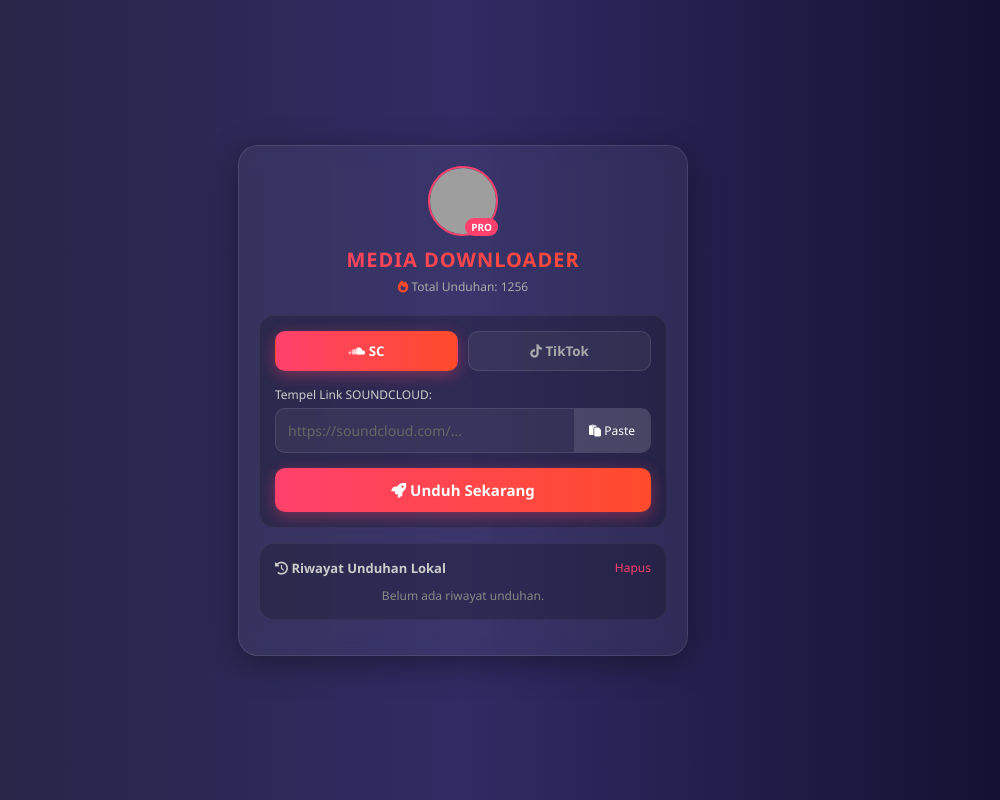
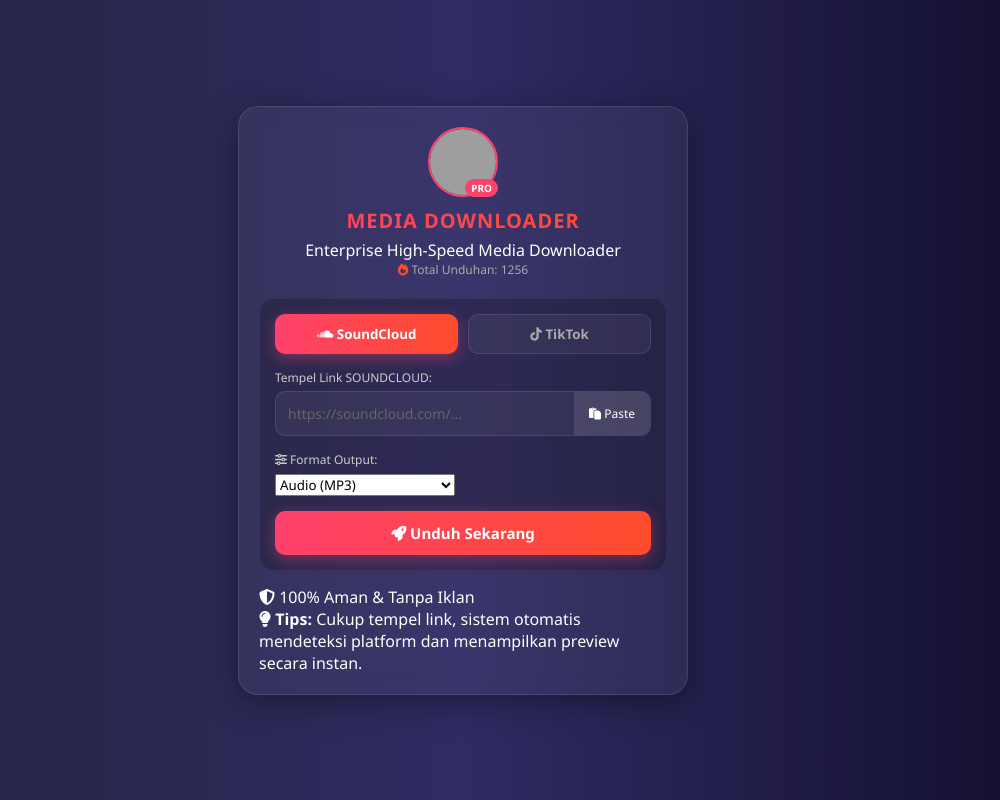
Before and after one commit to FachriHdyt139/soundcloud, a website: page public/index.html in a window 1280 px wide. Shown: the whole page, without its empty margins (177-1177 px from the left). Drawn offline with nearby package versions, Linux system fonts and the light colour scheme; no server answers; grey boxes are pictures that could not be loaded.

Commit message:
Update index.html

```diff
--- a/public/index.html
+++ b/public/index.html
@@ -5,7 +5,6 @@
     <meta name="viewport" content="width=device-width, initial-scale=1.0">
     <title>Media Downloader - SoundCloud & TikTok</title>
     <link rel="stylesheet" href="style.css">
-    <!-- FontAwesome untuk Icon -->
     <link rel="stylesheet" href="https://cdnjs.cloudflare.com/ajax/libs/font-awesome/6.4.0/css/all.min.css">
 </head>
 <body>
@@ -16,6 +15,7 @@
                 <span class="badge">PRO</span>
             </div>
             <h1>MEDIA DOWNLOADER</h1>
+            <p class="subtitle">Enterprise High-Speed Media Downloader</p>
             <div class="stats">
                 <i class="fa-solid fa-fire"></i> Total Unduhan: <span id="total-downloads">1256</span>
             </div>
@@ -23,17 +23,15 @@
 
         <main>
             <div class="card">
-                <!-- Pilihan Platform (Hanya SC dan TikTok) -->
                 <div class="platform-tabs">
                     <button class="tab-btn active" data-platform="soundcloud">
-                        <i class="fa-brands fa-soundcloud"></i> SC
+                        <i class="fa-brands fa-soundcloud"></i> SoundCloud
                     </button>
                     <button class="tab-btn" data-platform="tiktok">
                         <i class="fa-brands fa-tiktok"></i> TikTok
                     </button>
                 </div>
 
-                <!-- Input Form -->
                 <div class="input-group">
                     <label id="input-label" for="url-input">Tempel Link SOUNDCLOUD:</label>
                     <div class="input-wrapper">
@@ -42,40 +40,56 @@
                     </div>
                 </div>
 
-                <!-- Tombol Eksekusi -->
+                <div class="input-group" id="format-group">
+                    <label for="format-select"><i class="fa-solid fa-sliders"></i> Format Output:</label>
+                    <select id="format-select" class="format-select">
+                        <option value="audio">Audio (MP3)</option>
+                        <option value="video">Video (Tanpa Watermark)</option>
+                    </select>
+                </div>
+
                 <button id="download-btn" class="action-btn">
                     <i class="fa-solid fa-rocket"></i> Unduh Sekarang
                 </button>
 
-                <!-- Status / Progress Box -->
                 <div id="status-box" class="status-box hidden">
                     <div class="loader-spinner"></div>
                     <p id="status-text">Memproses...</p>
-                    <div class="progress-bar-container hidden" id="progress-container">
+                    <div class="progress-bar-container" id="progress-container">
                         <div class="progress-bar" id="progress-bar"></div>
                         <span id="progress-text">0%</span>
                     </div>
-                    <div class="download-info hidden" id="download-info">
+                    <div class="download-info" id="download-info">
                         <p>Kecepatan: <span id="speed">0.00</span> MB/s</p>
                         <p>ETA: <span id="eta">0s</span></p>
                     </div>
                 </div>
+
+                <div id="preview-box" class="preview-box hidden">
+                    <div class="preview-content">
+                        <img id="preview-img" src="" alt="Thumbnail">
+                        <div class="preview-details">
+                            <span class="preview-title-label">JUDUL MEDIA:</span>
+                            <h4 id="preview-title">-</h4>
+                        </div>
+                    </div>
+                    <a id="download-link-btn" href="#" class="save-btn" download>
+                        <i class="fa-solid fa-download"></i> Simpan ke Perangkat
+                    </a>
+                </div>
             </div>
 
-            <!-- Riwayat Unduhan Lokal -->
-            <div class="history-card">
-                <div class="history-header">
-                    <h3><i class="fa-solid fa-clock-rotate-left"></i> Riwayat Unduhan Lokal</h3>
-                    <button id="clear-history">Hapus</button>
+            <div class="footer-info-card">
+                <div class="footer-info-item">
+                    <i class="fa-solid fa-shield-halved"></i> 100% Aman & Tanpa Iklan
                 </div>
-                <div id="history-list" class="history-list">
-                    <p class="empty-history">Belum ada riwayat unduhan.</p>
+                <div class="footer-info-tip">
+                    <i class="fa-solid fa-lightbulb"></i> <strong>Tips:</strong> Cukup tempel link, sistem otomatis mendeteksi platform dan menampilkan preview secara instan.
                 </div>
             </div>
         </main>
     </div>
 
-    <!-- Socket.io Client -->
     <script src="/socket.io/socket.io.js"></script>
     <script src="script.js"></script>
 </body>
```
